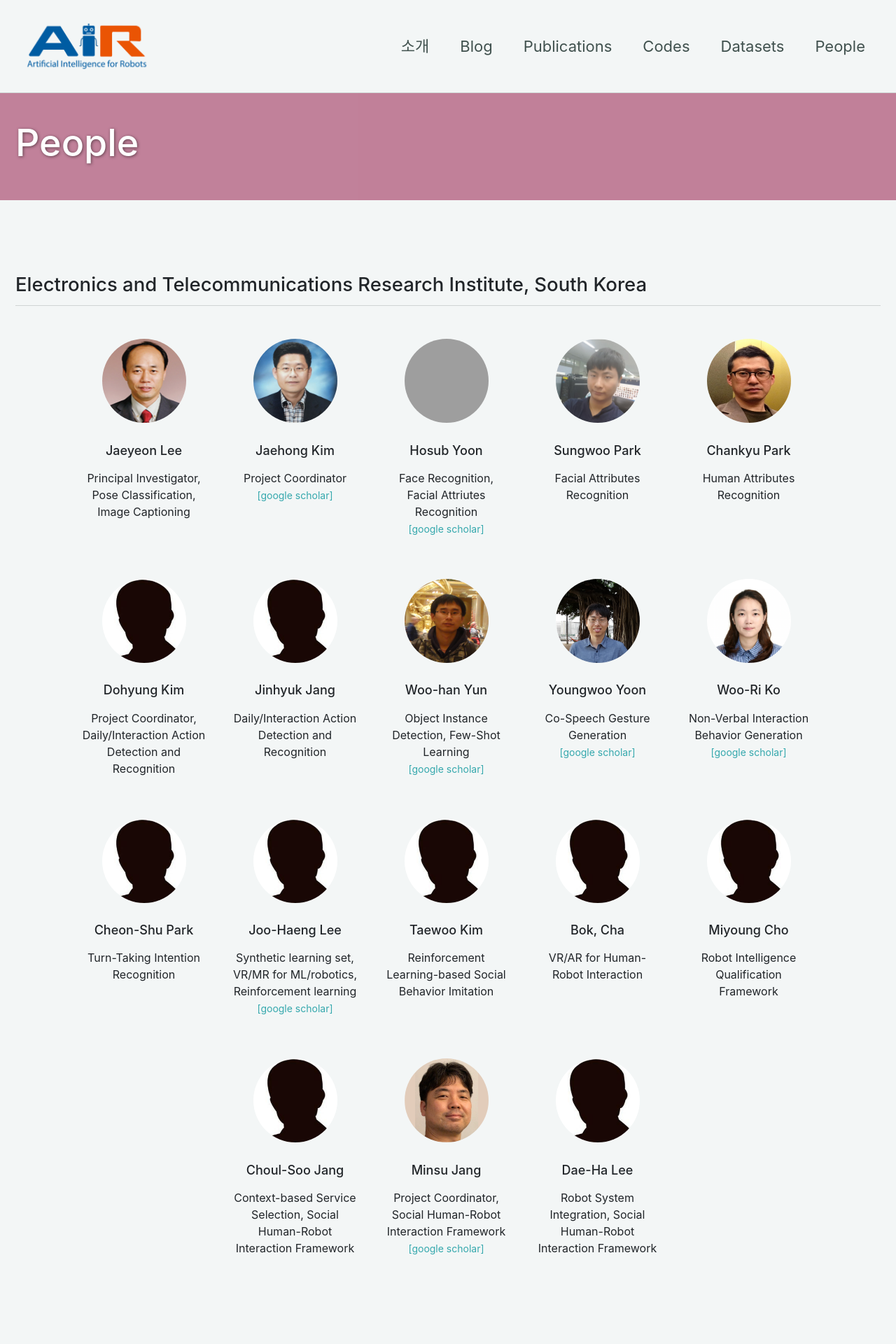
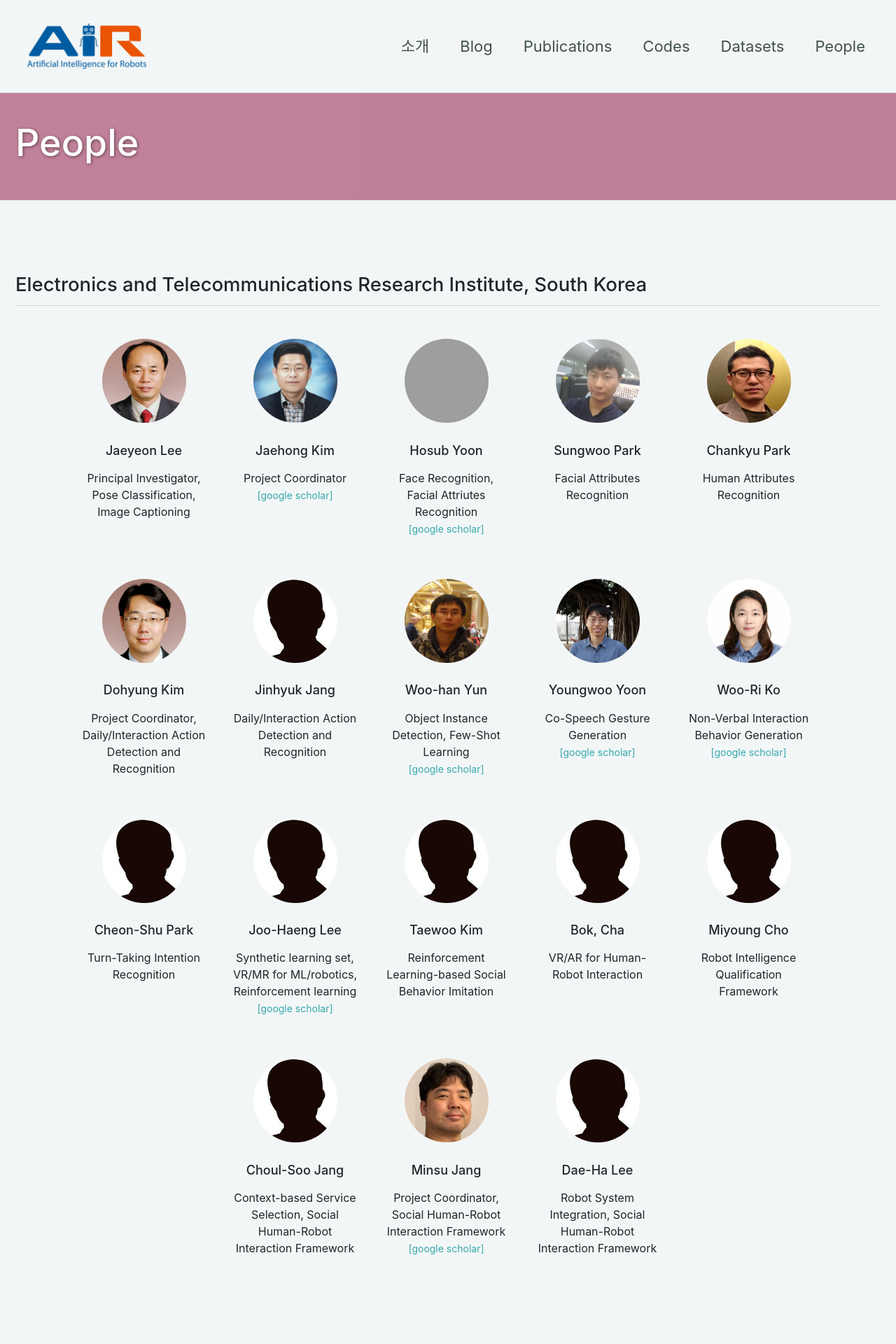
Before and after one commit to ai4robot/ai4robot.github.io, a Jekyll site: the page built from _pages/people.md, in a window 1280 px wide. Shown: the top 1920 px of the page at 70% size. Built offline with Jekyll 4.4.1, drawn with Linux system fonts in a browser that asks for light colours; cached includes are drawn as plain includes; nearby versions of some CDN libraries; grey boxes are pictures that could not be loaded.

Commit message:
a profile added`

```diff
--- a/_data/people.yml
+++ b/_data/people.yml
@@ -24,6 +24,7 @@
         image : "/assets/chankyu.png"
       - name: "Dohyung Kim"
         position: "Project Coordinator, Daily/Interaction Action Detection and Recognition"
+        image : "/assets/dhkim.png"
       - name: "Jinhyuk Jang"
         position: "Daily/Interaction Action Detection and Recognition"
       - name: "Woo-han Yun"
```
Also changed, not shown: assets/dhkim.png (added).
